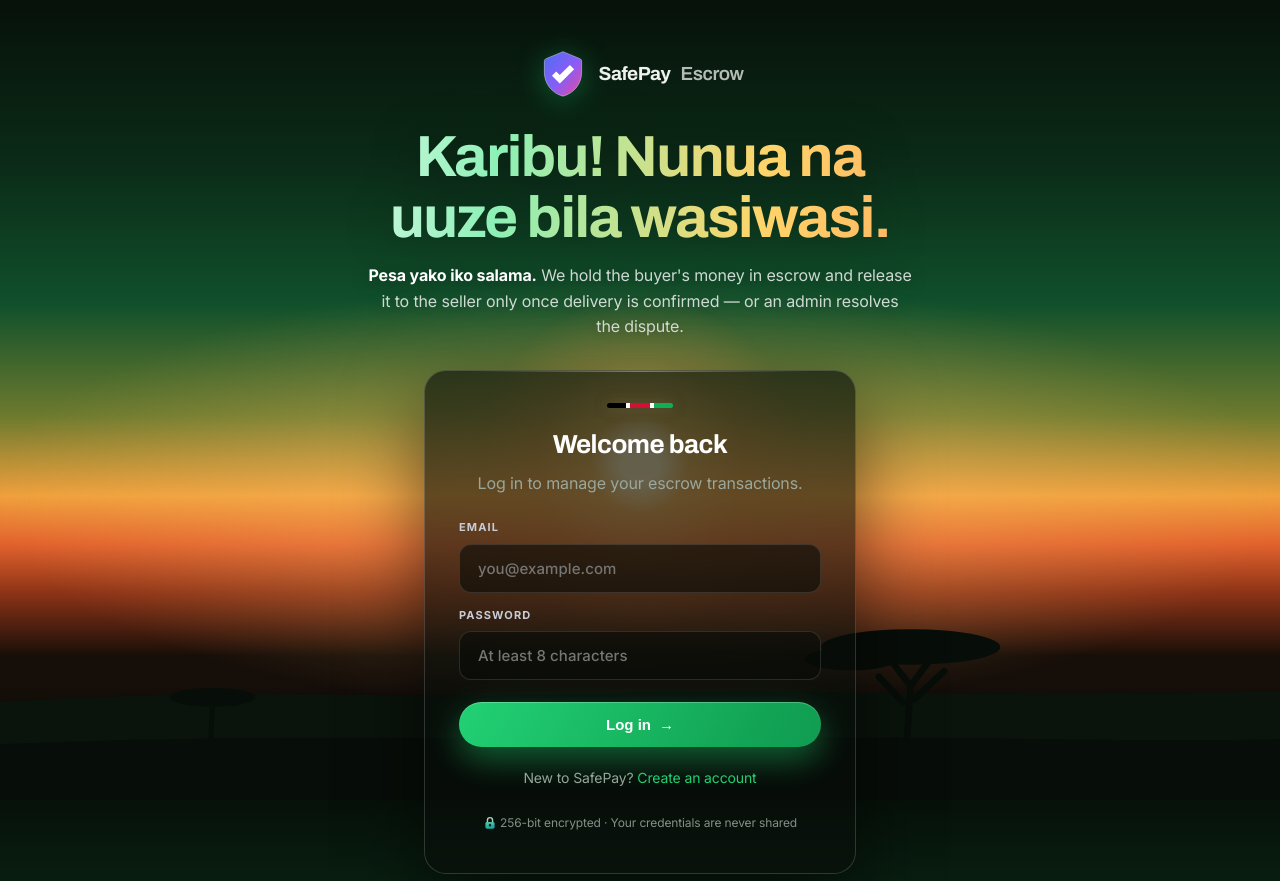
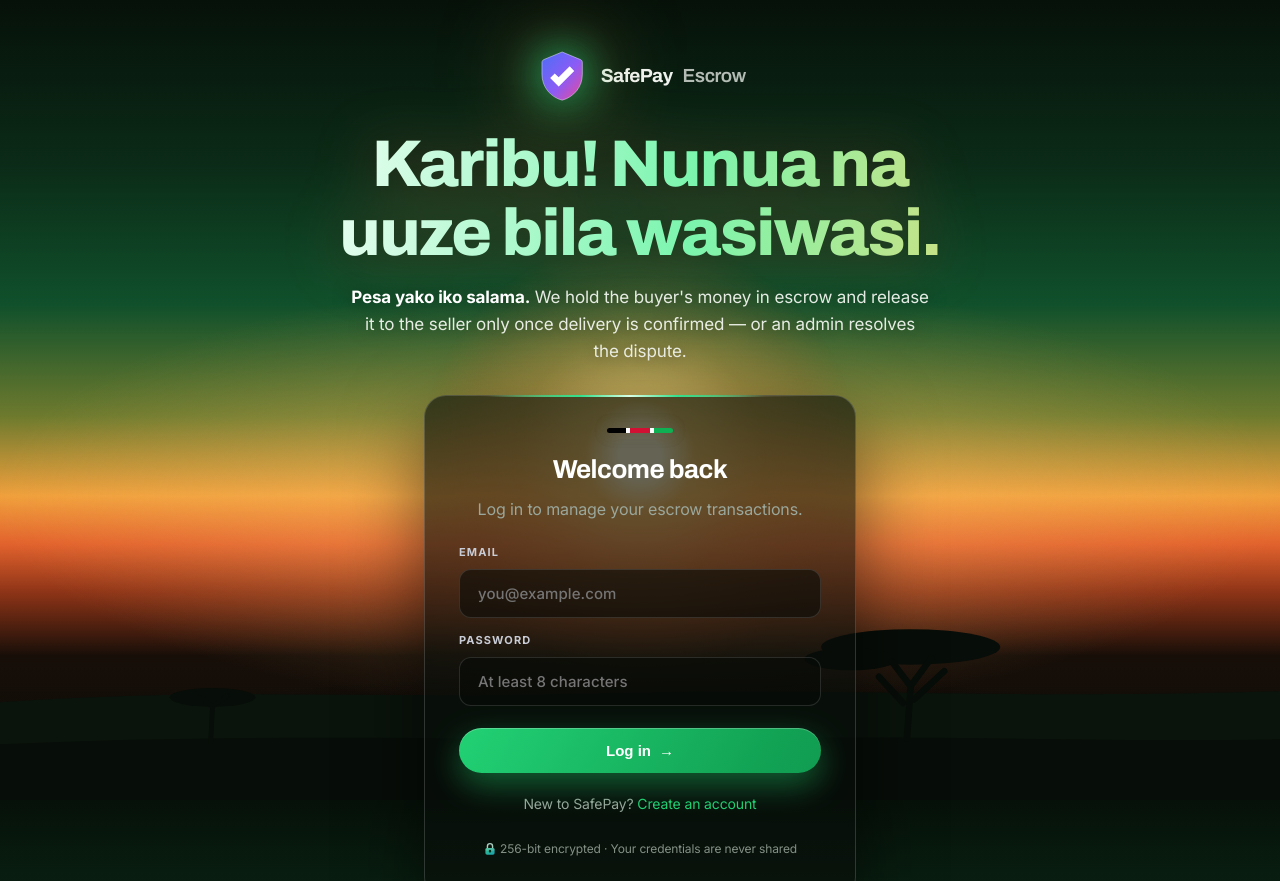
Before and after one commit to BlackWeasel0711/Escrow_project, a plain HTML site: page web/index.html in a window 1280 px wide. Shown: the top 881 px of the page. Drawn offline with Linux system fonts and the light colour scheme.

Commit message:
Kenya wonder pass: animated sunrise headline, green+gold rotating beams on form, bigger breathing sun, flag-color icon glows, pulsing brand, bolder type

```diff
--- a/web/styles.css
+++ b/web/styles.css
@@ -43,7 +43,7 @@ body {
 }
 h1, h2, h3, .brand, .auth-brand, .auth-tagline {
   font-family: "Archivo", "Inter", system-ui, sans-serif;
-  font-weight: 640; letter-spacing: -.025em;
+  font-weight: 740; letter-spacing: -.025em;
 }
 
 /* ---------- Atmosphere (calm, misty — no hard shapes) ---------- */
@@ -131,15 +131,16 @@ body.auth-mode {
 }
 /* the sun — a warm disc breathing slowly on the horizon */
 body.auth-mode::before {
-  content: ""; position: fixed; left: 50%; top: 58%;
-  width: 46vmin; height: 46vmin; transform: translate(-50%, -50%);
+  content: ""; position: fixed; left: 50%; top: 57%;
+  width: 58vmin; height: 58vmin; transform: translate(-50%, -50%);
   z-index: -1; pointer-events: none; border-radius: 50%;
   background: radial-gradient(circle,
-    rgba(255,240,200,.85) 0 7%,
-    rgba(255,196,110,.45) 18%,
-    rgba(255,160,80,.18) 38%,
-    transparent 62%);
-  animation: sunBreathe 9s ease-in-out infinite;
+    rgba(255,246,214,.95) 0 6%,
+    rgba(255,205,120,.55) 16%,
+    rgba(255,160,80,.25) 36%,
+    rgba(255,120,60,.10) 52%,
+    transparent 64%);
+  animation: sunBreathe 8s ease-in-out infinite;
 }
 @keyframes sunBreathe {
   0%, 100% { opacity: .85; transform: translate(-50%, -50%) scale(1); }
@@ -169,16 +170,20 @@ body.auth-mode .view { max-width: none; margin: 0; padding: 0; display: block; m
 
 /* The one loud moment: huge centered headline, mist-to-dawn gradient */
 .auth-tagline {
-  font-size: clamp(38px, 5vw, 58px); line-height: 1.06;
-  margin: 26px 0 14px; font-weight: 660; text-wrap: balance;
-  background: var(--grad);
+  font-size: clamp(42px, 5.6vw, 66px); line-height: 1.04;
+  margin: 26px 0 16px; font-weight: 800; text-wrap: balance;
+  background: linear-gradient(96deg,
+    #ffffff 0%, #7bf5ae 26%, #ffd469 52%, #ff8f4d 76%, #ff5e57 100%);
+  background-size: 220% 100%;
   -webkit-background-clip: text; background-clip: text;
   -webkit-text-fill-color: transparent;
-  filter: drop-shadow(0 2px 24px rgba(0,0,0,.35));
+  filter: drop-shadow(0 4px 30px rgba(255,170,90,.28)) drop-shadow(0 2px 18px rgba(0,0,0,.4));
+  animation: sunriseFlow 7s ease-in-out infinite alternate;
 }
+@keyframes sunriseFlow { from { background-position: 0% 0; } to { background-position: 100% 0; } }
 .auth-lead {
-  color: rgba(238,242,238,.85); font-size: 16px; margin: 0 auto;
-  max-width: 54ch; text-shadow: 0 1px 18px rgba(0,0,0,.45); text-wrap: pretty;
+  color: rgba(245,248,242,.92); font-size: 17px; margin: 0 auto;
+  max-width: 54ch; text-shadow: 0 1px 18px rgba(0,0,0,.5); text-wrap: pretty;
 }
 .auth-lead strong { color: #fff; font-weight: 620; }
 
@@ -192,7 +197,13 @@ body.auth-mode .view { max-width: none; margin: 0; padding: 0; display: block; m
 }
 .auth-features li { display: flex; gap: 12px; align-items: center; text-align: left; max-width: 240px; }
 .af-ic { flex: none; display: grid; place-items: center; }
-.af-ic .ico { width: 26px; height: 26px; filter: saturate(.9) drop-shadow(0 3px 8px rgba(0,0,0,.5)); opacity: .95; }
+.af-ic .ico { width: 28px; height: 28px; filter: drop-shadow(0 3px 8px rgba(0,0,0,.55)); }
+/* each promise glows in a flag color: green money, red justice, gold reputation */
+.auth-features li:nth-child(1) .af-ic .ico { filter: drop-shadow(0 0 14px rgba(52,224,140,.85)) drop-shadow(0 3px 8px rgba(0,0,0,.55)); }
+.auth-features li:nth-child(2) .af-ic .ico { filter: drop-shadow(0 0 14px rgba(255,96,96,.75)) drop-shadow(0 3px 8px rgba(0,0,0,.55)); }
+.auth-features li:nth-child(3) .af-ic .ico { filter: drop-shadow(0 0 14px rgba(255,205,105,.85)) drop-shadow(0 3px 8px rgba(0,0,0,.55)); }
+.auth-features li { transition: transform .2s; }
+.auth-features li:hover { transform: translateY(-2px); }
 .auth-features strong { display: block; font-size: 13.5px; font-weight: 620; letter-spacing: -.01em; text-shadow: 0 1px 12px rgba(0,0,0,.5); }
 .auth-features em { font-style: normal; color: rgba(238,242,238,.72); font-size: 12px; }
 
@@ -236,12 +247,29 @@ body.auth-mode .view { max-width: none; margin: 0; padding: 0; display: block; m
     #000 0 29%, #fff 29% 35%, #d21034 35% 65%, #fff 65% 71%, #0faf54 71% 100%);
   box-shadow: 0 0 14px rgba(210,16,52,.35), 0 0 14px rgba(15,175,84,.35);
 }
-/* a single top highlight instead of rotating beams */
+/* top highlight */
 .auth-form-inner::before {
   content: ""; position: absolute; top: 0; left: 12%; right: 12%; height: 1px;
   background: linear-gradient(90deg, transparent, rgba(255,255,255,.35), transparent);
   pointer-events: none;
 }
+/* two symmetrical beams — one M-Pesa green, one sunset gold — circling the card */
+@property --beamAngle { syntax: "<angle>"; inherits: false; initial-value: 0deg; }
+.auth-form-inner::after {
+  content: ""; position: absolute; inset: -1px; border-radius: inherit; padding: 1.8px;
+  background: conic-gradient(from var(--beamAngle),
+    transparent 0 8%, #34e08c 13%, #d9ffe6 16%, #34e08c 19%, transparent 24% 58%,
+    #ffd469 63%, #fff3d0 66%, #ffd469 69%, transparent 74% 100%);
+  -webkit-mask: linear-gradient(#000 0 0) content-box, linear-gradient(#000 0 0);
+  -webkit-mask-composite: xor;
+          mask: linear-gradient(#000 0 0) content-box, linear-gradient(#000 0 0);
+          mask-composite: exclude;
+  filter: drop-shadow(0 0 8px rgba(52,224,140,.85)) drop-shadow(0 0 8px rgba(255,212,105,.6));
+  animation: beamSpin 6s linear infinite;
+  pointer-events: none; z-index: 2;
+}
+@keyframes beamSpin { to { --beamAngle: 360deg; } }
+@media (prefers-reduced-motion: reduce) { .auth-form-inner::after { animation: none; } }
 .auth-form-inner label, .auth-form-inner .field { text-align: left; }
 .auth-form-inner h1 { font-size: 26px; font-weight: 680; letter-spacing: -.02em; color: #fff; }
 .auth-form-inner .sub { color: var(--muted); }
@@ -353,9 +381,14 @@ label {
 /* Brand shield — calm and confident (no pulsing) */
 .brand-logo {
   position: relative; display: inline-block; flex: none; line-height: 0;
-  width: clamp(52px, 4vw, 64px); height: clamp(52px, 4vw, 64px);
-  filter: drop-shadow(0 4px 14px rgba(22,161,90,.45));
+  width: clamp(56px, 4.4vw, 70px); height: clamp(56px, 4.4vw, 70px);
+  filter: drop-shadow(0 0 16px rgba(34,209,116,.8)) drop-shadow(0 0 30px rgba(255,180,90,.35));
+  animation: brandGlow 3.5s ease-in-out infinite;
   transition: transform .22s;
+}
+@keyframes brandGlow {
+  0%, 100% { filter: drop-shadow(0 0 12px rgba(34,209,116,.65)) drop-shadow(0 0 24px rgba(255,180,90,.25)); }
+  50%      { filter: drop-shadow(0 0 22px rgba(34,209,116,1)) drop-shadow(0 0 44px rgba(255,180,90,.55)); }
 }
 .brand .brand-logo { width: 34px; height: 34px; }
 .brand-logo .ico { width: 100%; height: 100%; }
```
